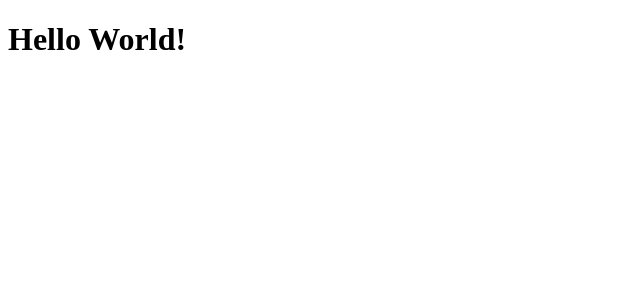
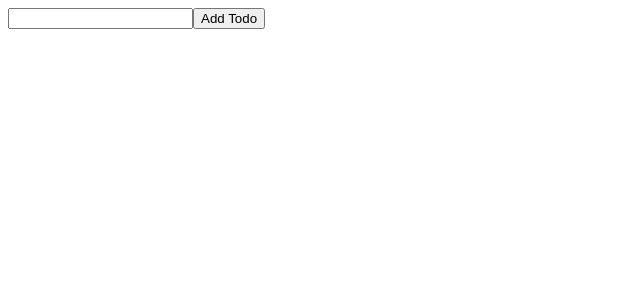
Before and after one commit to AD1121/todo-typescript-app, a React (Create React App) app: page / in a window 1280 px wide. Shown: the top 300 px of the page, without its empty margins (0-640 px from the left). Built offline with nearby package versions, Linux system fonts and the light colour scheme.

Commit message:
Added components

```diff
--- a/src/App.css
+++ /dev/null
@@ -1,38 +0,0 @@
-.App {
-  text-align: center;
-}
-
-.App-logo {
-  height: 40vmin;
-  pointer-events: none;
-}
-
-@media (prefers-reduced-motion: no-preference) {
-  .App-logo {
-    animation: App-logo-spin infinite 20s linear;
-  }
-}
-
-.App-header {
-  background-color: #282c34;
-  min-height: 100vh;
-  display: flex;
-  flex-direction: column;
-  align-items: center;
-  justify-content: center;
-  font-size: calc(10px + 2vmin);
-  color: white;
-}
-
-.App-link {
-  color: #61dafb;
-}
-
-@keyframes App-logo-spin {
-  from {
-    transform: rotate(0deg);
-  }
-  to {
-    transform: rotate(360deg);
-  }
-}
--- a/src/App.tsx
+++ b/src/App.tsx
@@ -1,11 +1,40 @@
-import './App.css';
+import React, { useState } from 'react'
+import { TodoItem } from './components/TodoItem' //Importing the interface for Todo
+import { TodoList } from './components/TodoList'
+import { AddTodo } from './components/AddTodo'
 
-function App() {
+const App = () => {
+  // Using useState to get the form value todo and add it to the list
+  const [todo, setTodo] = useState<TodoItem[]>([])
+
+  // Add a todo
+  const addTodo = (todoItem: string) => {
+    setTodo([
+      ...todo,
+      {
+        id: Date.now(),
+        todoItem,
+        completed: false,
+      },
+    ])
+  }
+
+  // List all todo
+  const getTodos = (id: number) => {
+    setTodo(todo.map(todos => (todos.id === id ? { ...todos, completed: !todos.completed } : todos)))
+  }
+
+  // Delete a todo
+  const deleteTodo = (id: number) => {
+    setTodo(todo.filter(todos => todos.id !== id))
+  }
+
   return (
-    <>
-     <h1>Hello World!</h1>
-    </>
-  );
+    <div>
+      <AddTodo addTodo={addTodo} />
+      <TodoList todos={todo} getTodo={getTodos} deleteTodo={deleteTodo} />
+    </div>
+  )
 }
 
-export default App;
+export default App
--- /dev/null
+++ b/src/components/AddTodo.tsx
@@ -0,0 +1,24 @@
+import React, { useState } from 'react'
+
+interface Props {
+  addTodo: (text: string) => void
+}
+
+export const AddTodo: React.FC<Props> = ({ addTodo }) => {
+  const [todo, setTodo] = useState('')
+
+  const handleSubmit = (e: React.FormEvent<HTMLFormElement>) => {
+    e.preventDefault()
+    if (todo.trim()) {
+      addTodo(todo.trim())
+      setTodo('')
+    }
+  }
+
+  return (
+    <form onSubmit={handleSubmit}>
+      <input type="text" value={todo} onChange={e => setTodo(e.target.value)} />
+      <button type="submit">Add Todo</button>
+    </form>
+  )
+}
--- a/src/components/Header.tsx
+++ /dev/null
@@ -1,3 +0,0 @@
-const Header ()=> {
-
-}
--- /dev/null
+++ b/src/components/TodoItem.tsx
@@ -0,0 +1,5 @@
+export interface TodoItem {
+  id: number;
+  todoItem: string;
+  completed: boolean;
+}
--- /dev/null
+++ b/src/components/TodoList.tsx
@@ -0,0 +1,28 @@
+import React from 'react'
+import { TodoItem } from './TodoItem' //Importing the interface for Todo
+
+interface Props {
+  todos: TodoItem[]
+  getTodo: (id: number) => void
+  deleteTodo: (id: number) => void
+}
+
+export const TodoList: React.FC<Props> = ({ todos, getTodo, deleteTodo }) => {
+  return (
+    <ul>
+      {todos.map(todo => (
+        <li key={todo.id}>
+          <input
+            type="checkbox"
+            checked={todo.completed}
+            onChange={() => getTodo(todo.id)}
+          />
+          <span style={{ textDecoration: todo.completed ? 'line-through' : 'none' }}>
+            {todo.todoItem}
+          </span>
+          <button onClick={() => deleteTodo(todo.id)}>Delete</button>
+        </li>
+      ))}
+    </ul>
+  )
+}
```
